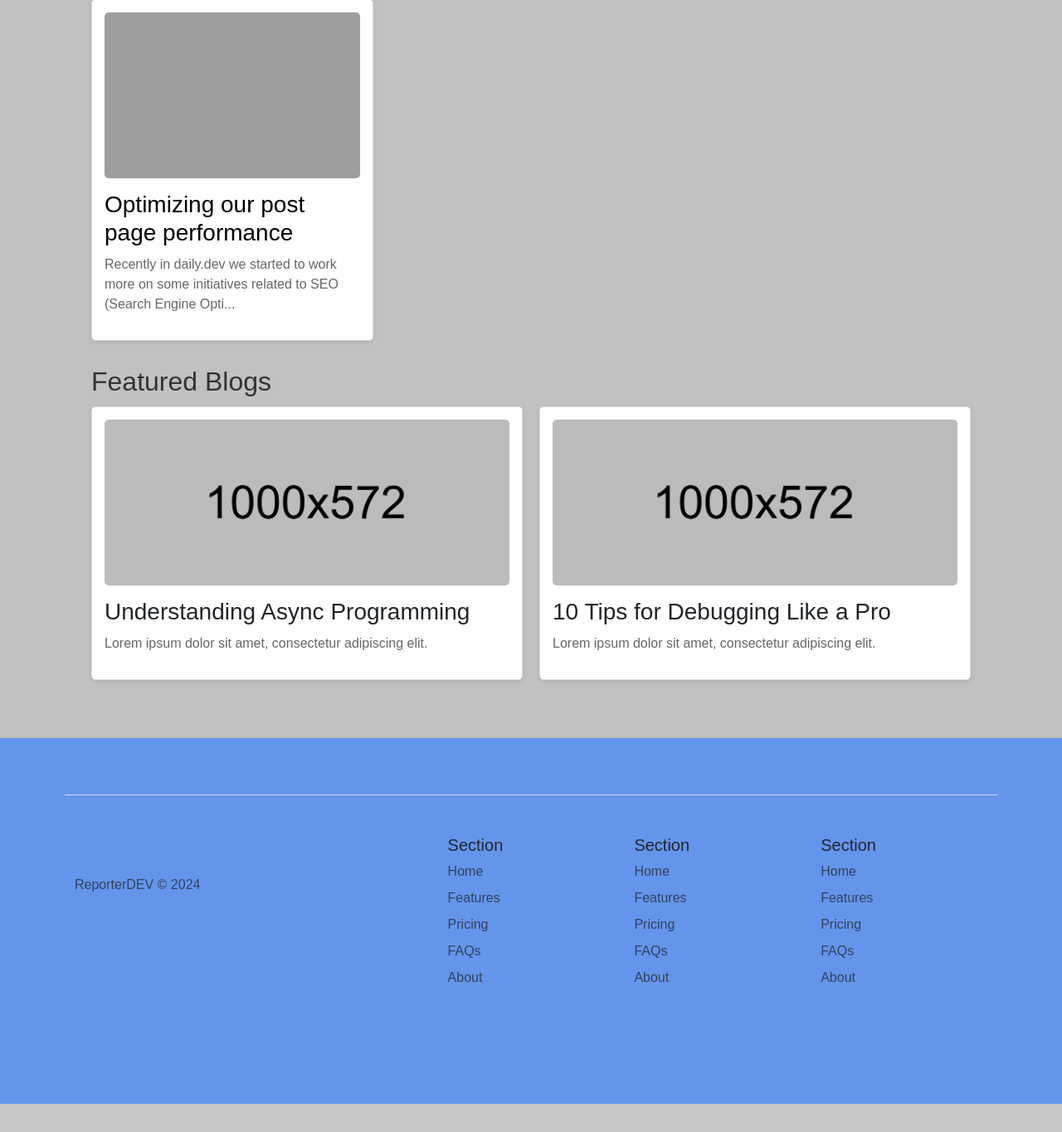
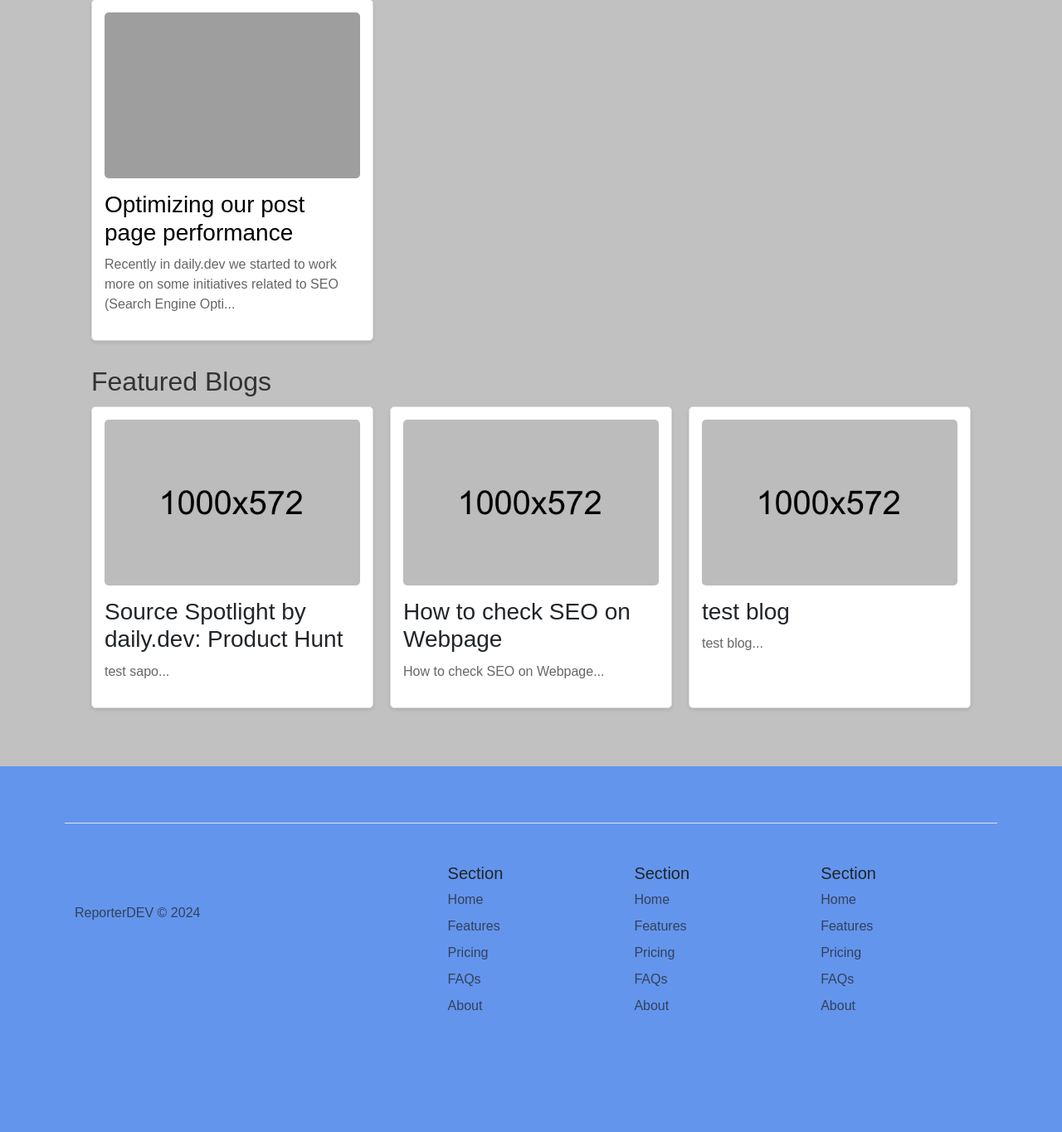
Before and after one commit to phantu279999/ReporterDEV, a Django app: page / in a window 1280 px wide. Shown: the part 918-2283 px from the top of the page at 83% size. Before the commit the page ends 2249 px from the top, so only its background shows below. Run offline with Django 5.2, Linux system fonts and the light colour scheme; data comes from the database, SQL or seed files in the repository; both versions use the stored data as it was after the commit; some libraries are stand-ins or nearby versions; grey boxes are pictures that could not be loaded.

Commit message:
update code

```diff
--- a/core/views.py
+++ b/core/views.py
@@ -1,8 +1,10 @@
 from django.shortcuts import render
 
 from core.news.models import News
+from core.blogs.models import Blog
 
 
 def index(request):
 	news = News.objects.all()[:6]
-	return render(request, 'index.html', {'news': news})
+	blogs = Blog.objects.all()[:6]
+	return render(request, 'index.html', {'news': news, 'blogs': blogs})
--- a/static/css/blog.css
+++ b/static/css/blog.css
@@ -0,0 +1,5 @@
+.content-blog img {
+    width: 100%;
+    height: auto;
+    object-fit: cover;
+}
--- a/templates/blogs/detail_blog.html
+++ b/templates/blogs/detail_blog.html
@@ -13,7 +13,7 @@
     <h1>{{ blog.title }}</h1>
     <p>{{ blog.sapo }}</p>
     <p>{{ blog.word_count }} Words|{{ blog.reading_time }} Minutes</p>
-    <div class="content">
+    <div class="content-blog">
         {{ blog.content|safe }}
     </div>
 {% endblock %}
--- a/templates/index.html
+++ b/templates/index.html
@@ -38,16 +38,17 @@
         <section id="blogs" class="section">
             <h2>Featured Blogs</h2>
             <div class="grid">
+                {% for blog in blogs %}
                 <div class="card">
-                    <img src="/media/example.jpg" alt="Blog 1">
-                    <h3>Understanding Async Programming</h3>
-                    <p>Lorem ipsum dolor sit amet, consectetur adipiscing elit.</p>
+                            {% if new.avatar %}
+                                <img src="/media/{{ blog.avatar }}" alt="{{ blog.slug }}">
+                            {% else %}
+                                <img src="/media/example.jpg" alt="{{ blog.slug }}">
+                            {% endif %}
+                    <h3>{{ blog.title }}</h3>
+                    <p>{{ blog.sapo|filter_sapo }}</p>
                 </div>
-                <div class="card">
-                    <img src="/media/example.jpg" alt="Blog 2">
-                    <h3>10 Tips for Debugging Like a Pro</h3>
-                    <p>Lorem ipsum dolor sit amet, consectetur adipiscing elit.</p>
-                </div>
+                {% endfor %}
             </div>
         </section>
     </div>
```
Also changed, not shown: core/admin.py (+8 -1 lines), core/news/views.py (+6 -3 lines), templates/news/detail_news.html (+15 -0 lines), db.sqlite3.
